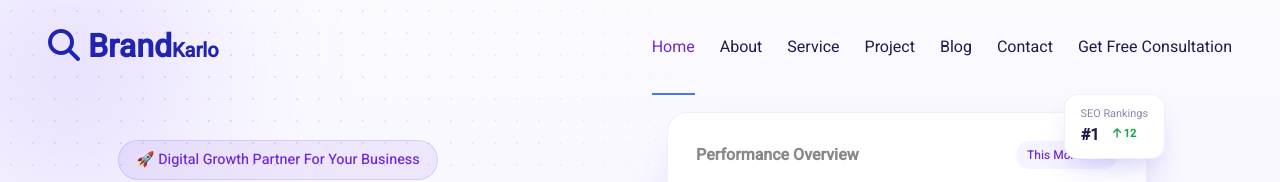
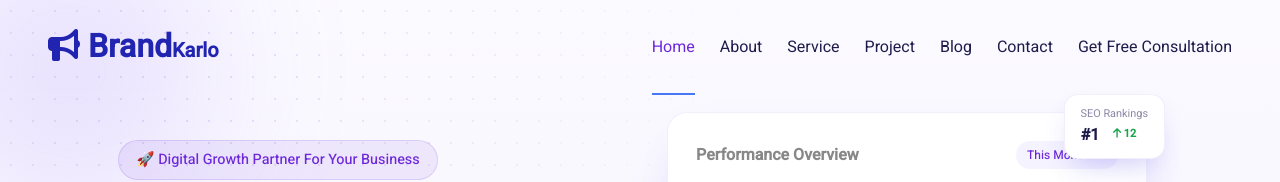
Before and after one commit to ns377792/brandkarlo-nextjs, a Next.js app: page / in a window 1280 px wide. Shown: the top 182 px of the page. Built offline with nearby package versions, Linux system fonts and the light colour scheme.

Commit message:
change search icon to speker icon

```diff
--- a/components/Header.js
+++ b/components/Header.js
@@ -37,7 +37,7 @@ export default function Header() {
     >
       <Link href="/" className="navbar-brand p-0">
         <p className="navbar-logo m-0">
-          <i className="fa fa-search me-2" aria-hidden="true"></i>Brand
+          <i className="fa fa-bullhorn me-2" aria-hidden="true"></i>Brand
           <span className="fs-5">Karlo</span>
         </p>
       </Link>
```
